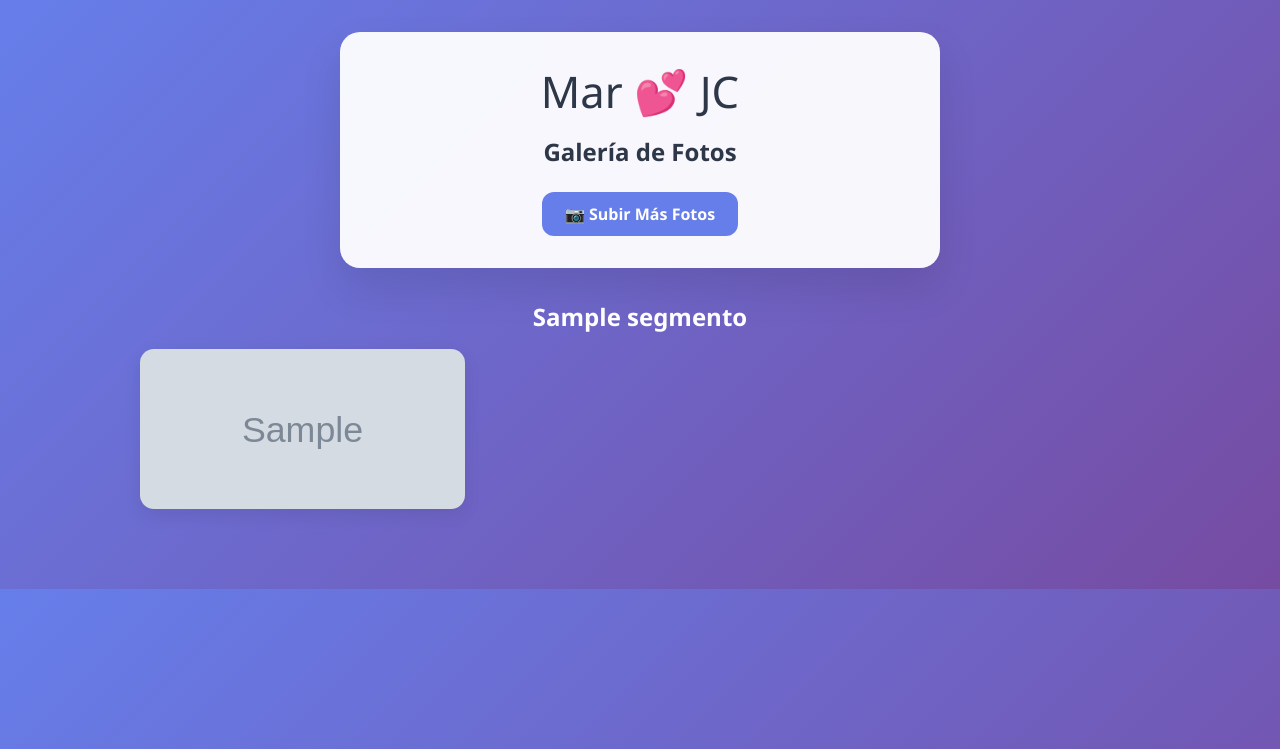
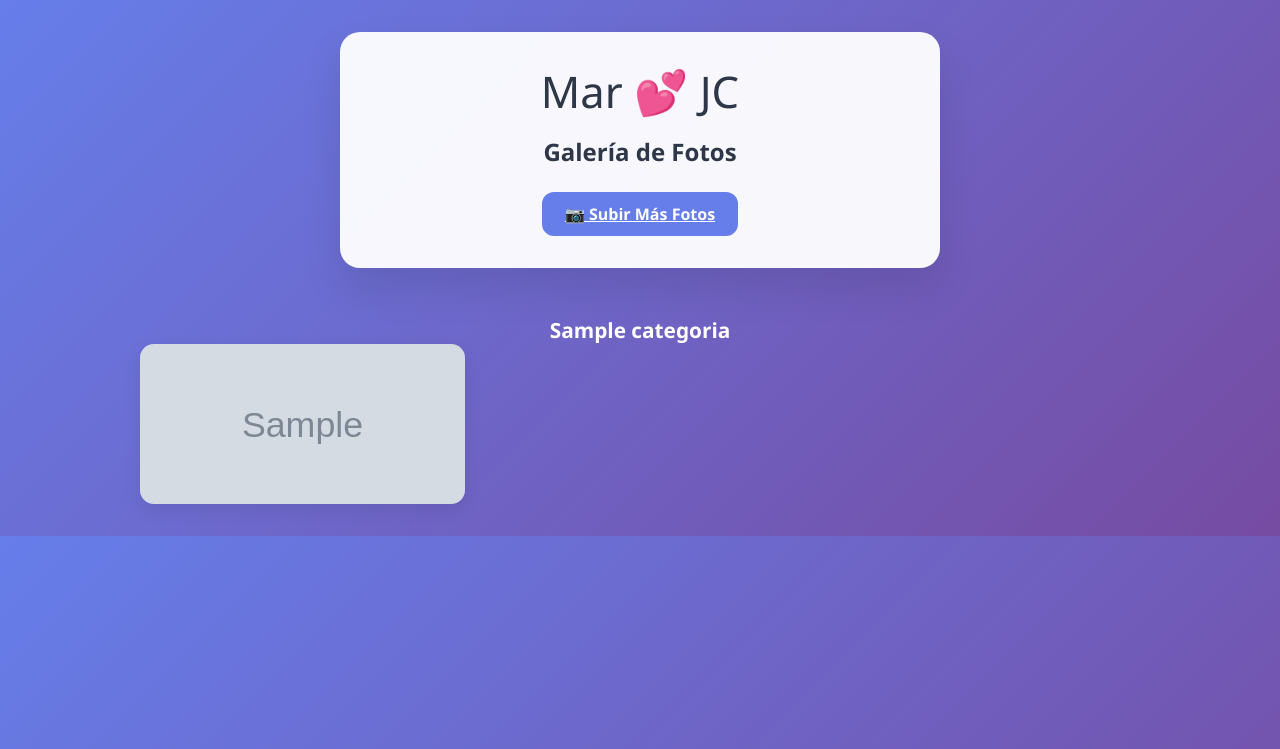
Before and after one commit to Nanrehr/fotos-boda, a Flask app: template templates/gallery.html in a window 1280 px wide. Shown: the top 749 px of the page. Run offline with Flask 3, Linux system fonts and the light colour scheme; the template is opened without the code that fills it: most values are stand-ins (such as "Sample title", 1, 10 or a date in 2020); grey boxes marked "Sample" are stand-in pictures.

Commit message:
Actualizar gallery.html

```diff
--- a/templates/gallery.html
+++ b/templates/gallery.html
@@ -4,7 +4,6 @@
   <meta charset="UTF-8" />
   <meta name="viewport" content="width=device-width,initial-scale=1.0" />
   <title>🖼️ Galería – Boda Mar & Juan Carlos</title>
-
   <style>
     * {margin: 0; padding: 0; box-sizing: border-box;}
     body {
@@ -13,7 +12,6 @@
       padding: 2rem 1rem;
       color: #2d3748;
     }
-
     .header {
       background: rgba(255,255,255,.95);
       backdrop-filter: blur(10px);
@@ -24,11 +22,9 @@
       text-align: center;
       box-shadow: 0 20px 40px rgba(0,0,0,.1);
     }
-
     .heart {font-size: 2.5rem; animation: beat 2s infinite both; margin-bottom: 1rem;}
     @keyframes beat {0%, 100% {transform: scale(1);} 50% {transform: scale(1.1);}}
     h1 {margin-bottom: .5rem;}
-
     .btn {
       padding: .7rem 1.4rem;
       border: none;
@@ -41,22 +37,14 @@
       font-size: 1rem;
       background: #667eea;
       color: #fff;
-      text-decoration: none;
       margin-top: 1rem;
     }
-
-    .bloque {
-      margin-bottom: 3rem;
+    h2 {
+      text-align: center;
+      color: white;
+      margin-top: 3rem;
+      font-size: 1.3rem;
     }
-
-    .bloque h2 {
-      margin-bottom: 1rem;
-      color: #fff;
-      text-align: center;
-      font-size: 1.5rem;
-      font-weight: bold;
-    }
-
     .gallery {
       display: grid;
       gap: .8rem;
@@ -64,27 +52,23 @@
       max-width: 1000px;
       margin: 0 auto;
     }
-
     @media(min-width: 600px) {
       .gallery {
         grid-template-columns: repeat(auto-fill, minmax(30%, 1fr));
       }
     }
-
     .photo {
       border-radius: 14px;
       overflow: hidden;
       box-shadow: 0 6px 18px rgba(0,0,0,.08);
       cursor: pointer;
     }
-
     .photo img {
       width: 100%;
       height: 160px;
       object-fit: cover;
       display: block;
     }
-
     .modal {
       display: none;
       position: fixed;
@@ -97,20 +81,14 @@
       justify-content: center;
       align-items: center;
     }
-
     .modal img {
       max-width: 90vw;
       max-height: 90vh;
       border-radius: 10px;
       box-shadow: 0 0 20px rgba(255,255,255,0.2);
     }
-
-    .modal:active {
-      display: none;
-    }
   </style>
 </head>
-
 <body>
   <section class="header">
     <div class="heart">Mar 💕 JC</div>
@@ -118,18 +96,16 @@
     <a href="/" class="btn">📷 Subir Más Fotos</a>
   </section>
 
-  {% for nombre, fotos in segmentos.items() %}
-    {% if fotos %}
-      <div class="bloque">
-        <h2>{{ nombre }}</h2>
-        <div class="gallery">
-          {% for foto in fotos %}
-            <div class="photo" onclick="verFoto('{{ foto }}')">
-              <img src="{{ foto }}" alt="Foto">
-            </div>
-          {% endfor %}
-        </div>
-      </div>
+  {% for categoria, lista in fotos_por_categoria.items() %}
+    {% if lista %}
+      <h2>{{ categoria }}</h2>
+      <section class="gallery">
+        {% for foto in lista %}
+          <div class="photo" onclick="verFoto('{{ foto }}')">
+            <img src="{{ foto }}" alt="Foto de boda">
+          </div>
+        {% endfor %}
+      </section>
     {% endif %}
   {% endfor %}
 
```
